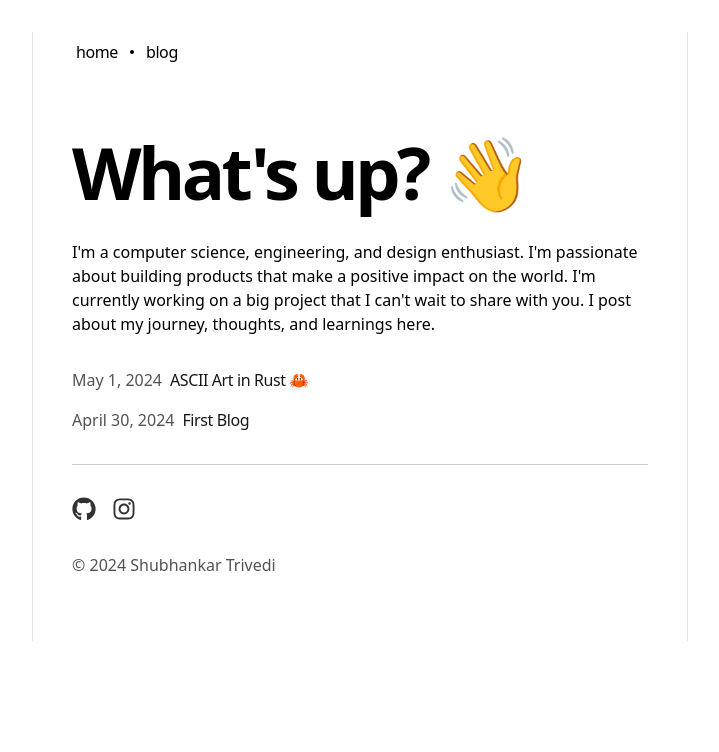
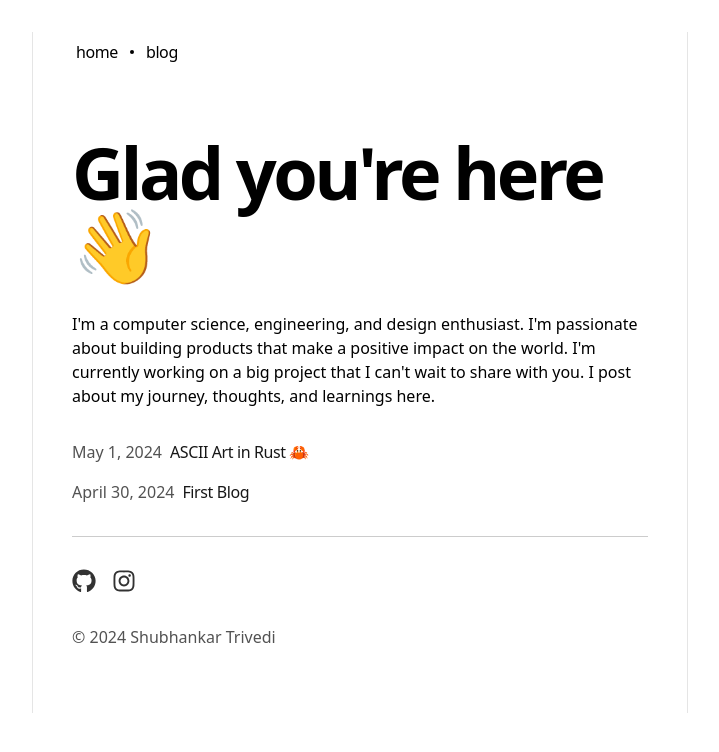
Before and after one commit to shubhankartrivedi/portfolio, a Next.js app: page / in a window 1280 px wide. Shown: the top 752 px of the page, without its empty margins (280-999 px from the left). Built offline with nearby package versions, Linux system fonts and the light colour scheme.

Commit message:
title update

```diff
--- a/src/app/page.tsx
+++ b/src/app/page.tsx
@@ -4,7 +4,7 @@ export default function Page() {
   return (
     <section>
       <h1 className="mb-8 ">
-        What's up? 👋
+        Glad you're here 👋
       </h1>
       <p className="mb-4">
         {`I'm a computer science, engineering, and design enthusiast. I'm passionate about building products that make a positive impact on the world. I'm currently working on a big project that I can't wait to share with you. I post about my journey, thoughts, and learnings here.`}
```
